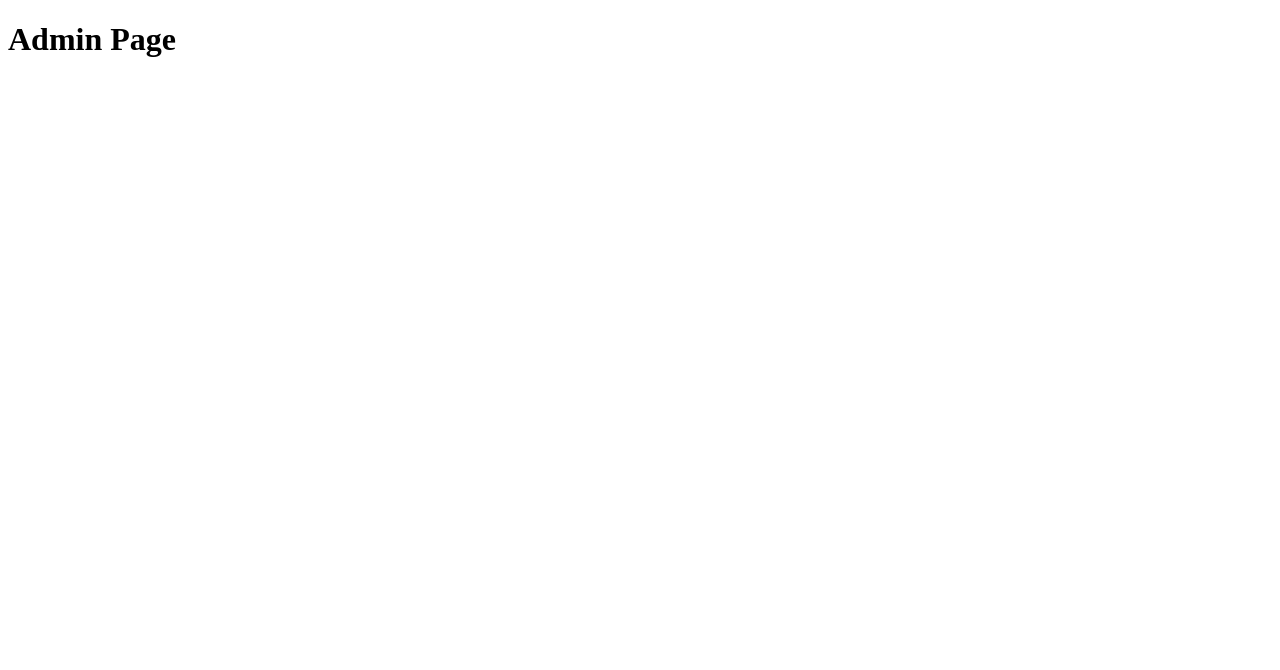
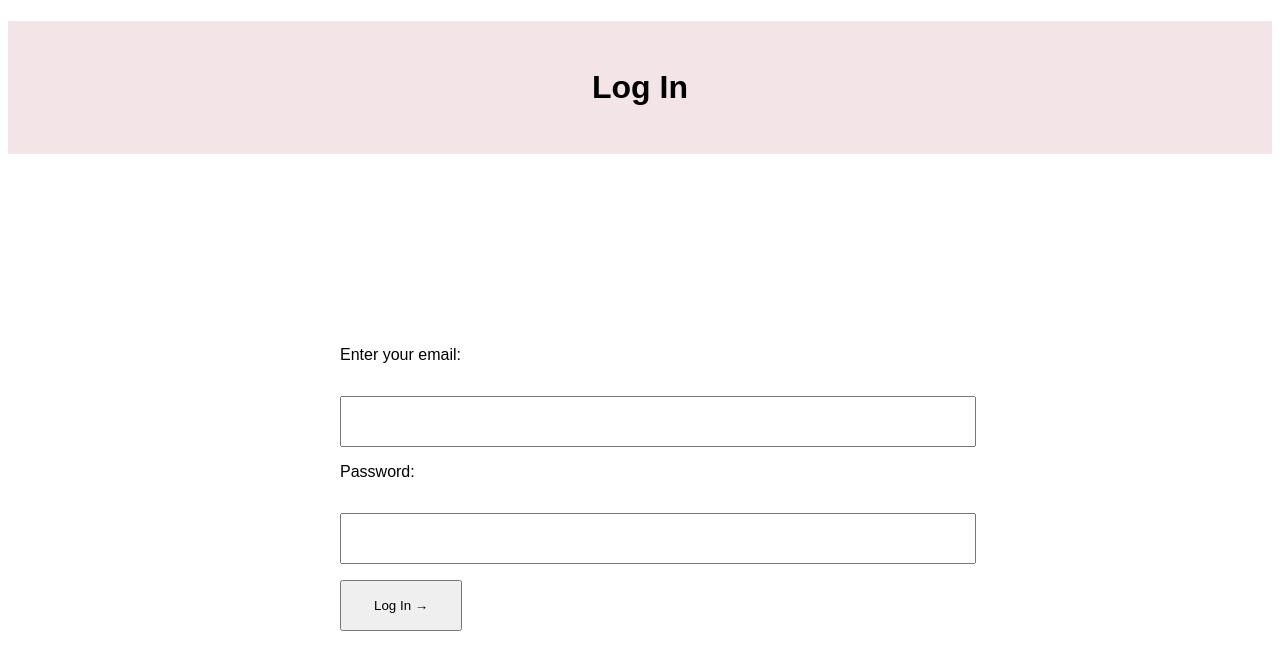
Before and after one commit to verlanski/KV6014-Group-Project, a React (Vite) app: page /admin in a window 1280 px wide. Shown: the top 670 px of the page. Built offline with nearby package versions, Linux system fonts and the light colour scheme.

Commit message:
Update AdminPage.jsx

```diff
--- a/src/pages/AdminPage.jsx
+++ b/src/pages/AdminPage.jsx
@@ -1,7 +1,102 @@
-export default function AdminPage() {
+export default function BookingPage() {
   return (
     <div>
-      <h1>Admin Page</h1>
+      <style>{`
+        /* style and fonts for the admin login page*/
+        .adminLogin {
+          background: #ffff;
+          font-family: 'Libre Franklin', sans-serif;
+          padding: 0;
+          margin: 0 auto;
+        }
+
+        /* pink header where the login title goes */
+        .adminLogin h1 {
+          background: #f3e4e8;
+          padding: 3rem;
+          text-align: center;
+        }
+
+        /* login form sizing and position */
+        .adminLoginForm {
+          max-width: 600px;
+          margin: 10rem auto;
+          padding: 2rem;
+        }
+
+        /** spaces out each field group and the label from the box */
+        .adminLoginBox {
+          margin-bottom: 1rem;
+        }
+
+        /** labels for email and password */
+        .adminLoginBox label {
+          display: block;
+          margin-bottom: 2rem;
+        }
+        /** email and password boxes */
+        .adminLoginBox input {
+          width: 100%;
+          padding: 1rem;
+        }
+        /** login button that shows a pointer when hovering over it */
+        .adminLoginButton {
+          padding: 1rem 2rem;
+          cursor: pointer;
+        }
+
+        /* mobile layout if it gets launched on a phone*/
+        @media (max-width: 600px) {
+          .booking-confirmation {
+            font-size: 1.5rem;
+            padding: 0;
+          }
+        }
+      `}</style>
+
+
+      {/* actual admin login page */}
+      <main className="adminLogin">
+        <h1>Log In</h1>
+
+        {/**form for the admin to login with email and password*/}
+        <form
+          className="adminLoginForm"
+          onSubmit={(event) => {
+            event.preventDefault();
+          }}
+        >
+          {/** email input section */}
+          <div className="adminLoginBox">
+            <label htmlFor="email">Enter your email:</label>
+            <input
+              type="email"
+              id="email"
+              name="email"
+              required
+            />
+          </div>
+
+          {/** password input section */}
+          <div className="adminLoginBox">
+            <label htmlFor="password">Password:</label>
+            <input
+              type="password"
+              id="password"
+              name="password"
+              required
+            />
+          </div>
+
+          {/** button to submit the form */}
+          <button
+            type="submit"
+            className="adminLoginButton"
+          >
+            Log In →
+          </button>
+        </form>
+      </main>
     </div>
   );
 }
```
